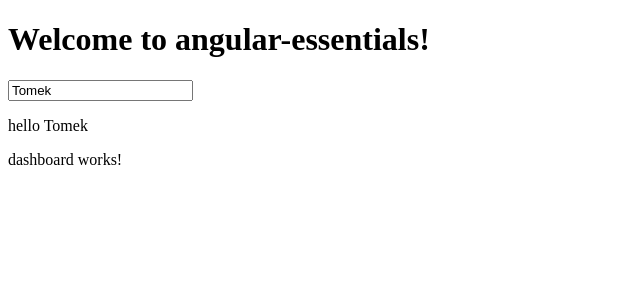
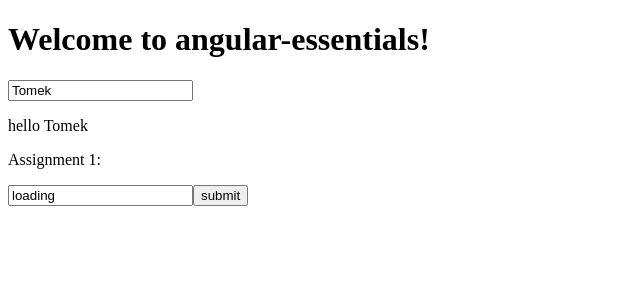
Before and after one commit to Niegi/angular-essentials, an Angular app: page / in a window 1280 px wide. Shown: the top 300 px of the page, without its empty margins (0-640 px from the left). Built offline with nearby package versions, Linux system fonts and the light colour scheme.

Commit message:
assignment 1 finished

```diff
--- a/src/app/dashboard/dashboard.component.html
+++ b/src/app/dashboard/dashboard.component.html
@@ -1 +1,3 @@
-<p>dashboard works!</p>
+<p>Assignment 1:</p>
+<input type="text" [(ngModel)]="loadState">
+<button (click)="onClickMe()">submit</button>
--- a/src/app/dashboard/dashboard.component.ts
+++ b/src/app/dashboard/dashboard.component.ts
@@ -6,6 +6,8 @@ import { Component } from '@angular/core';
   styleUrls: ['./dashboard.component.css']
 })
 export class DashboardComponent {
-
-
+  loadState = 'loading';
+  onClickMe() {
+    this.loadState = 'finished';
+  }
 }
```
